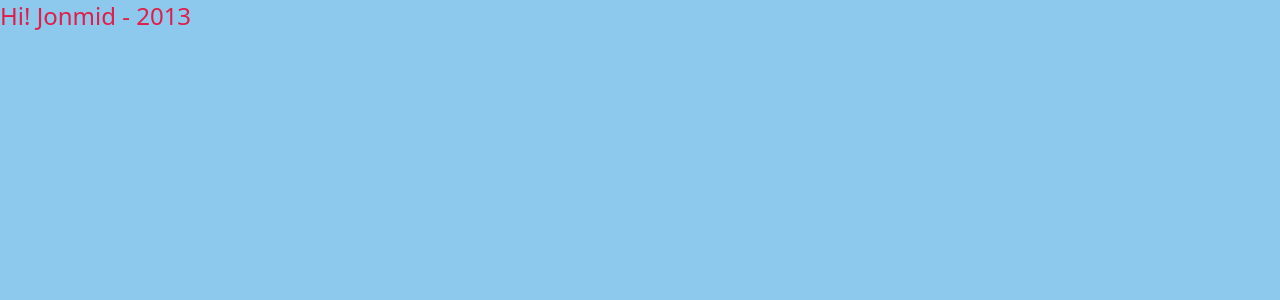
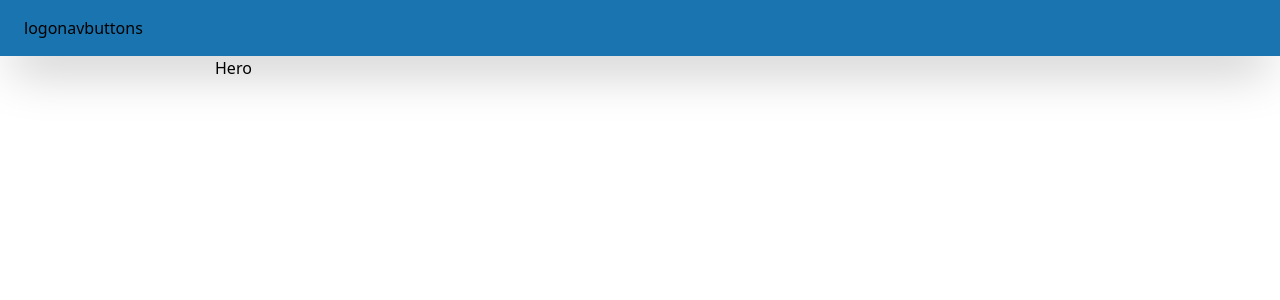
Before and after one commit to srwesteban/clonarFigma, a React (Vite) app: page / in a window 1280 px wide. Shown: the top 300 px of the page. Built offline with nearby package versions, Linux system fonts and the light colour scheme.

Commit message:
[add] new components header layout hero

```diff
--- a/src/components/App.jsx
+++ b/src/components/App.jsx
@@ -1,11 +1,17 @@
 import React from 'react';
+import Header from '../sections/Header';
+import Layout from './Layout';
+import Hero from '../sections/Hero';
 // import reactLogo from './assets/react.svg';
 
 function App() {
   return (
-    <div className='w-screen h-screen bg-portfolio-primary-300'>
-      <h1 className='text-2xl text-portfolio-black-600'>Hi! Jonmid - 2013</h1>
-    </div>
+    <>
+      <Header />
+      <Layout>
+        <Hero />
+      </Layout>
+    </>
   );
 }
 
--- /dev/null
+++ b/src/components/Layout.jsx
@@ -0,0 +1,7 @@
+import React from 'react';
+
+const Layout = ({ children }) => {
+  return <main className='mx-auto max-w-[850px]'>{children}</main>;
+};
+
+export default Layout;
--- /dev/null
+++ b/src/sections/Header.jsx
@@ -0,0 +1,13 @@
+import React from 'react';
+
+const Header = () => {
+  return (
+    <header className='flex flex-row py-4 px-6 bg-portfolio-primary-600 shadow-2xl'>
+      <span>logo</span>
+      <nav>nav</nav>
+      <section>buttons</section>
+    </header>
+  );
+};
+
+export default Header;
--- /dev/null
+++ b/src/sections/Hero.jsx
@@ -0,0 +1,7 @@
+import React from 'react';
+
+const Hero = () => {
+  return <h1>Hero</h1>;
+};
+
+export default Hero;
```
